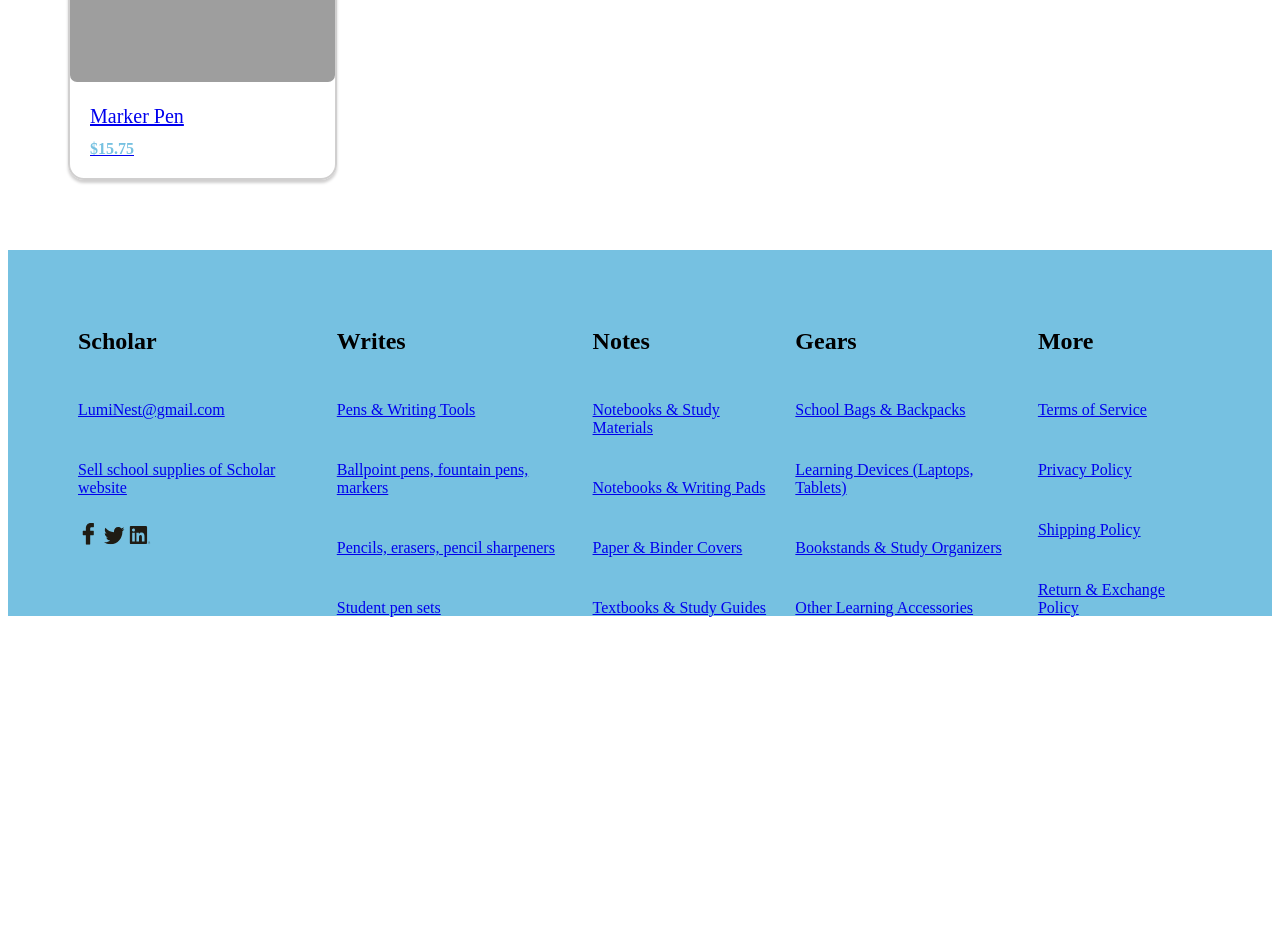
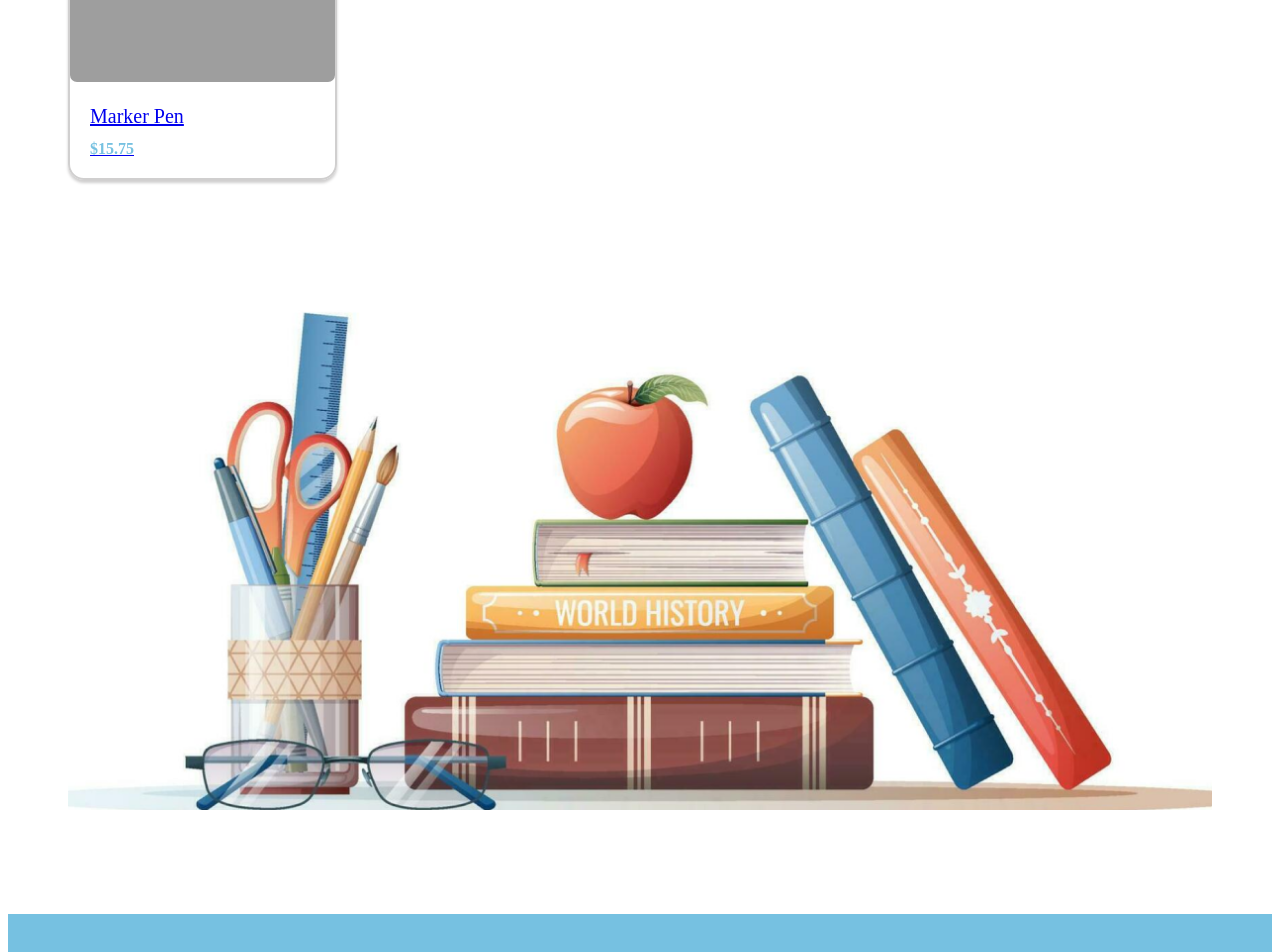
Before and after one commit to KaPhuDong/Scholar, a PHP site: page /writes in a window 1280 px wide. Shown: the part 1305-2257 px from the top of the page. Before the commit the page ends 1922 px from the top, so only its background shows below. Run offline with PHP 8.4, Linux system fonts and the light colour scheme; data comes from the database, SQL or seed files in the repository; grey boxes are pictures that could not be loaded.

Commit message:
add slider for write page

```diff
--- a/app/views/pages/home.php
+++ b/app/views/pages/home.php
@@ -40,6 +40,7 @@
     <?php endforeach; ?>
 </a>
 
+<!-- slider -->
 <div class="home-slider">
     <div class="slides">
         <div class="slide"><img src="./public/assets/images/home-slider.png" alt="Slide 1"></div>
--- a/app/views/pages/writes.php
+++ b/app/views/pages/writes.php
@@ -34,3 +34,13 @@
         </div>
     <?php endforeach; ?>
 </a>
+
+<!-- Slider -->
+<div class="home-slider">
+    <div class="slides">
+        <div class="slide"><img src="./public/assets/images/home-slider.png" alt="Slide 1"></div>
+        <div class="slide"><img src="./public/assets/images/home-slider.png" alt="Slide 2"></div>
+        <div class="slide"><img src="./public/assets/images/home-slider.png" alt="Slide 3"></div>
+        <div class="slide"><img src="./public/assets/images/home-slider.png" alt="Slide 1"></div>
+    </div>
+</div>
```
